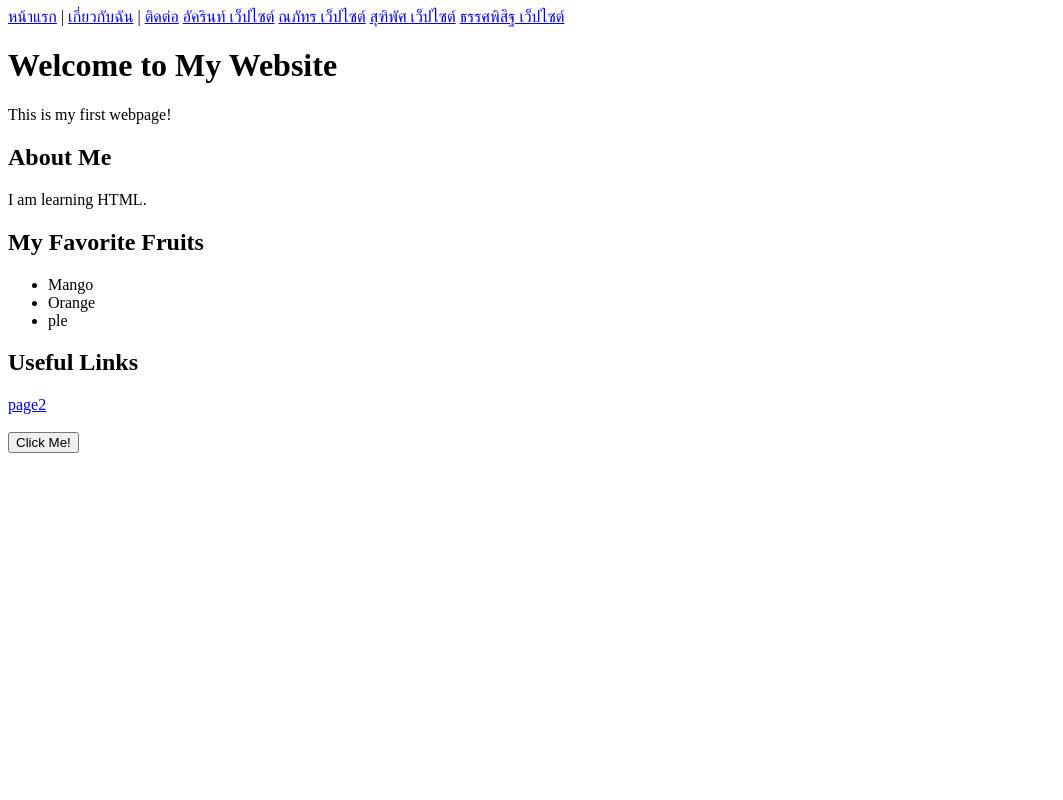
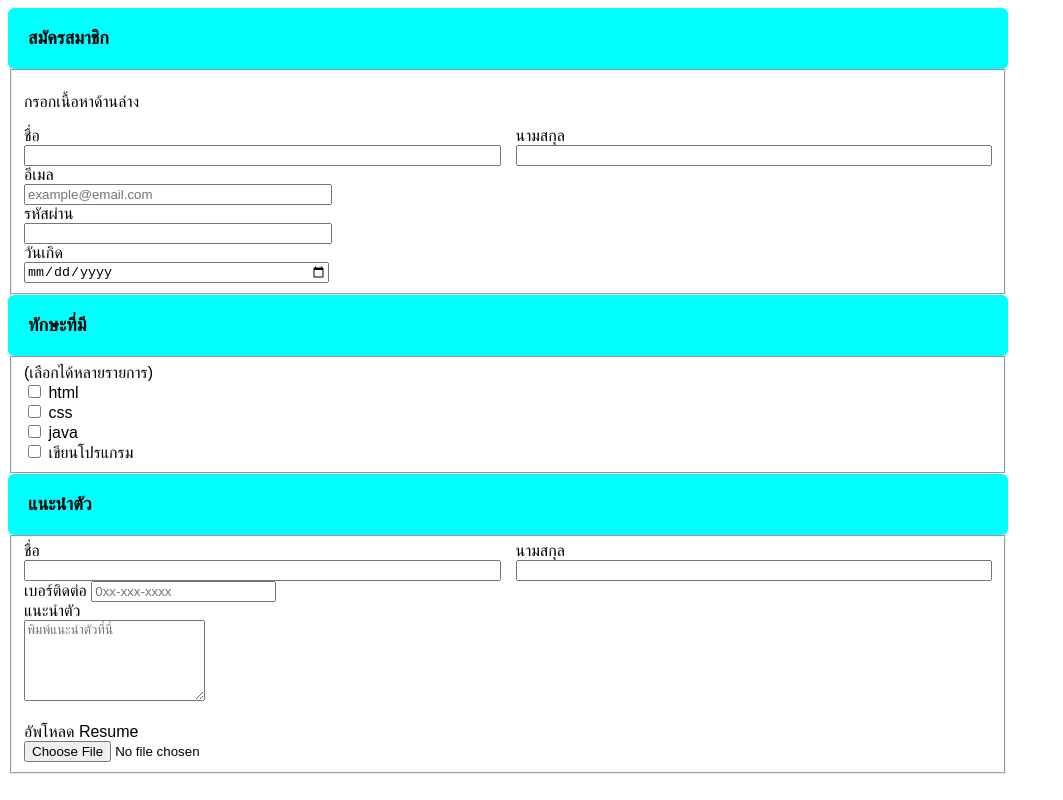
Before and after one commit to Plengeatdog/webSigmaskibidi, a plain HTML site: page Index.html in a window 1280 px wide. Shown: the whole page, without its empty margins (0-1063 px from the left). Drawn offline with Linux system fonts and the light colour scheme.

Commit message:
Update Index.html

```diff
--- a/Index.html
+++ b/Index.html
@@ -1,39 +1,182 @@
-<!DOCTYPE html>
-<html>
+ <!DOCTYPE html>
+<html lang="en">
 <head>
     <meta charset="UTF-8">
-    <title>Poompat Note</title>
+    <meta name="viewport" content="width=device-width, initial-scale=1.0">
+    <title>form</title>
+    <style>
+        form {
+            width: 1000px;
+            border: 1 px solid #b89d9d;
+            border-radius: 6px;
+            font-family: Arial,sans-serif;
+        }
+        .form-header{
+            background-color: aqua;
+            color: aliceblue;
+            padding: 20px 20px;
+            font-size: 18px;
+            font-weight: bold;
+            border-radius: 6px 6px 6px 6px;
+
+        }
+        .form-row{
+            display: flex;
+            gap: 15px;
+
+        }
+        .form-group{
+            flex: 1;
+            display: flex;
+            flex-direction: column;
+
+        }
+        .form-row .form-group input {
+            max-width: 600px;
+        }
+
+        .form-group input[type="email"] {
+            max-width: 300px;
+        }
+        .form-group input[type="password"]{
+            max-width: 300px;
+        }
+        .form-group input[type="date"]{
+            max-width: 300px;
+        }
+    </style>
 </head>
 <body>
-    <nav>
-        <a href="index.html">หน้าแรก</a> |
-        <a href="aboutme.html" target="_blank">เกี่ยวกับฉัน</a> |
-        <a href="contact.html">ติดต่อ</a>
-        <a href="https://akkar-680710823.w3spaces.com/aboutme.html"target ="_blank">อัครินท์ เว็ปไซต์</a>
-        <a href="https://naphat-680710184.w3spaces.com/about-me.html"target ="_blank"> ณภัทร  เว็ปไซต์</a>
-        <a href="https://suthi-680710821.w3spaces.com/aboutme.html"target ="_blank"> สุฑิพัศ เว็ปไซต์</a>
-        <a href="https://thasp-680710800.w3spaces.com/"target ="_blank"> ธรรศพิสิฐ เว็ปไซต์</a>
+    <form action="/register" method="post">
+        <div  style="color: black;" class="form-header">
+            สมัครสมาชิก
+        </div>
+        <fieldset>
+            <p>กรอกเนื้อหาด้านล่าง</p>
+
+    <!-- แถวชื่อ + นามสกุล -->
+    <div class="form-row">
+
+        <div class="form-group">
+            <label for="firstname">ชื่อ</label>
+            <input type="text"
+                   id="firstname"
+                   name="firstname"
+                   required>
+        </div>
+
+        <div class="form-group">
+            <label for="lastname">นามสกุล</label>
+            <input type="text"
+                   id="lastname"
+                   name="lastname"
+                   required>
+        </div>
+
+    </div>
+        <div class="form-group">
+            <label for="email">อีเมล</label>
+            <input type="email"
+                   id="email"
+                   name="email"
+                   placeholder="example@email.com"
+                   required>
+        </div>
+            <div class="form-group">
+            <label for="password">รหัสผ่าน</label>
+            <input type="password"
+                   id="password"
+                   name="password"
+                   minlength="8"
+                   pattern="(?=.*[A-Za-z])(?=.*\d)[A-Za-z\d]{8,}"
+                   title="ต้องมีตัวอักษรและตัวเลข อย่างน้อย 8 ตัว"
+                   required>
+            </div>
+            <div class="form-group">
+            <label for="birthdate">วันเกิด</label>
+            <input type="date"
+                   id="birthdate"
+                   name="birthdate"
+                   max="2010-01-01">
+            </div>
+        </fieldset>
+    </form>
+    <form action="/resister" method="post">
+        <div class="form-header">
+            <a style="color: black;">ทักษะที่มี</a>
+        </div>
+        <fieldset>
+            <label for="skills">(เลือกได้หลายรายการ)</label>
+
+        <div >
+            <label>
+                <input type="checkbox" name="agree" required>
+                html
+            </label>
+        </div>
+        <div>
+            <label>
+                <input type="checkbox" name="agree" required>
+                css
+            </label>
+        </div>
+        <div >
+            <label>
+                <input type="checkbox" name="agree" required>
+                java
+            </label>
+        </div>
+        <div >
+            <label>
+                <input type="checkbox" name="agree" required>
+                เขียนโปรแกรม
+            </label>
+        </div>
+
+        </fieldset>
+
+    </form>
+    <form action="/resister" method="post">
+        <div class="form-header">
+            <a style="color: black;">แนะนำตัว</a>
+        </div>
+        <fieldset>
+            <div class="form-row">
+
+                <div class="form-group">
+                    <label for="firstname">ชื่อ</label>
+                    <input type="text"
+                        id="firstname"
+                        name="firstname"
+                        required>
+                </div>
+
+                <div class="form-group">
+                    <label for="lastname">นามสกุล</label>
+                    <input type="text"
+                        id="lastname"
+                        name="lastname"
+                        required>
+                </div>
+
+            </div>
+            <a>เบอร์ติดต่อ</a>
+            <input type="tel"
+            name="phone"
+            pattern="0[0-9]{2}-[0-9]{3}-[0-9]{4}"
+            placeholder="0xx-xxx-xxxx"
+            title="กรุณากรอกในรูปแบบ 0xx-xxx-xxxx">
+            <br>
+            <label>แนะนำตัว</label><br>
+            <textarea name="about" rows="5" placeholder="พิมพ์แนะนำตัวที่นี่"></textarea>
+            <br><br>
+
+            <label>อัพโหลด Resume</label><br>
+                <input type="file" accept=".pdf">
+
+        </fieldset>
+    </form>
 
 
-
-    </nav>
-    <h1>Welcome to My Website</h1>
-    <p>This is my first webpage!</p>
-
-    <h2>About Me</h2>
-    <p>I am learning HTML.</p>
-
-    <h2>My Favorite Fruits</h2>
-    <ul>
-        <li>Mango</li>
-        <li>Orange</li>
-        <li>ple</li>
-    </ul>
-
-    <h2>Useful Links</h2>
-    <a href="Basic.html" target="_blank">page2</a>
-
-    <br><br>
-    <button>Click Me!</button>
 </body>
 </html>
```
